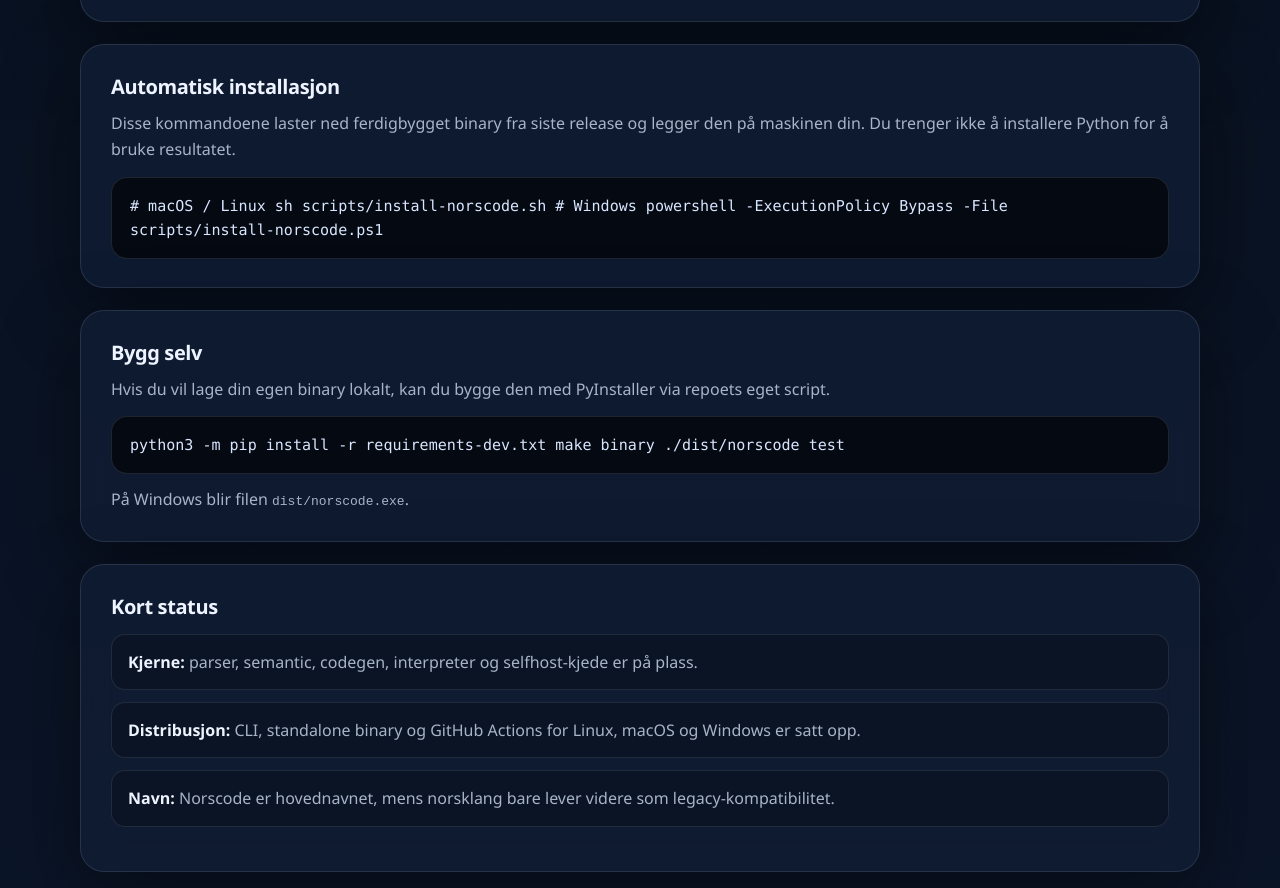
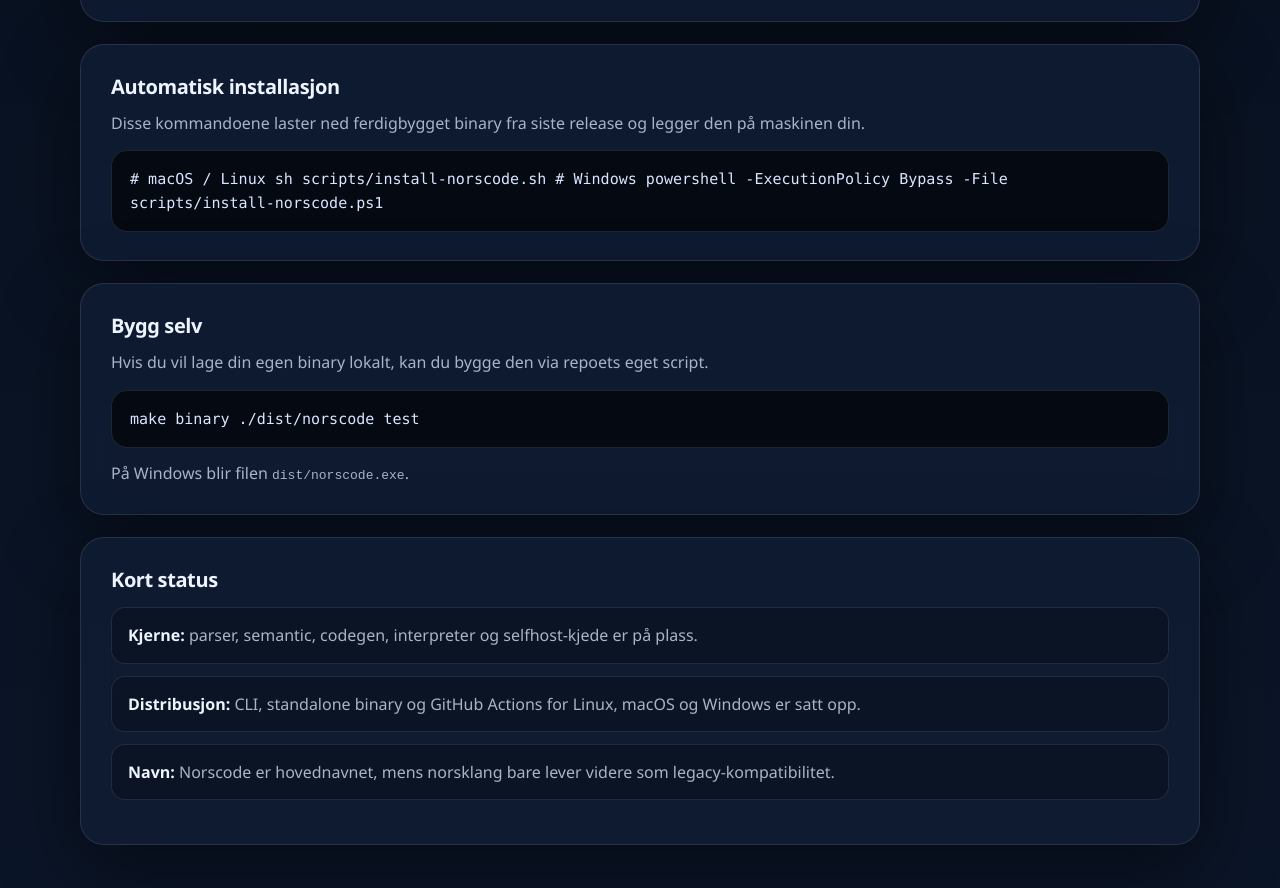
Before and after one commit to rfwwp8k542-maker/Norscode-language, a plain HTML site: page docs/index.html in a window 1280 px wide. Shown: the part 1360-2248 px from the top of the page. Drawn offline with Linux system fonts and the light colour scheme.

Commit message:
Norscode: remove python wording from docs

```diff
--- a/docs/index.html
+++ b/docs/index.html
@@ -460,7 +460,6 @@
       <h2>Automatisk installasjon</h2>
       <p>
         Disse kommandoene laster ned ferdigbygget binary fra siste release og legger den på maskinen din.
-        Du trenger ikke å installere Python for å bruke resultatet.
       </p>
       <div class="code"># macOS / Linux
 sh scripts/install-norscode.sh
@@ -472,10 +471,9 @@ powershell -ExecutionPolicy Bypass -File scripts/install-norscode.ps1</div>
     <section class="panel section">
       <h2 id="bygg-selv">Bygg selv</h2>
       <p>
-        Hvis du vil lage din egen binary lokalt, kan du bygge den med PyInstaller via repoets eget script.
+        Hvis du vil lage din egen binary lokalt, kan du bygge den via repoets eget script.
       </p>
-      <div class="code">python3 -m pip install -r requirements-dev.txt
-make binary
+      <div class="code">make binary
 ./dist/norscode test</div>
       <p style="margin-top: 12px;">
         På Windows blir filen <code>dist/norscode.exe</code>.
```
Also changed, not shown: README.md.
